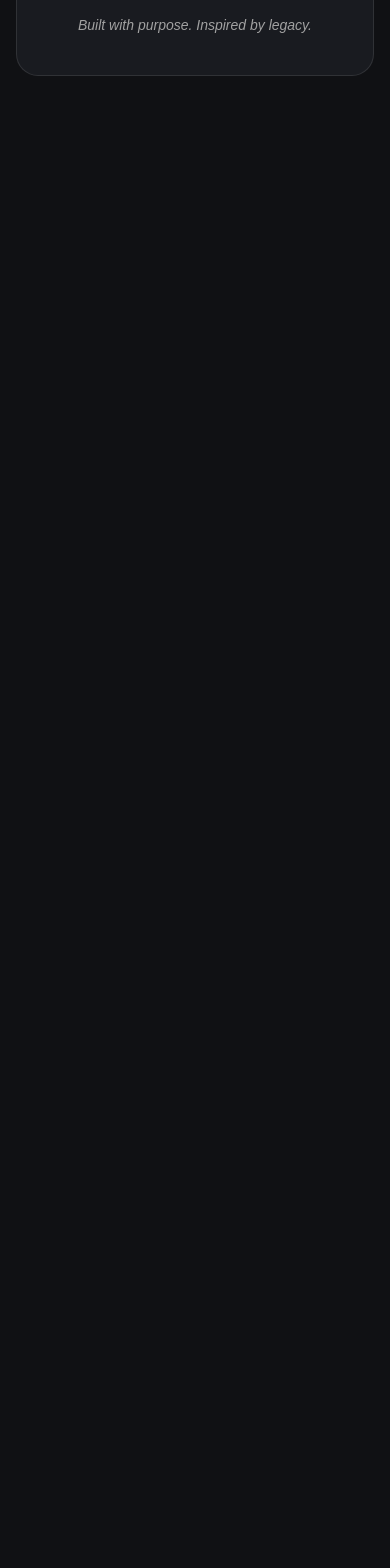
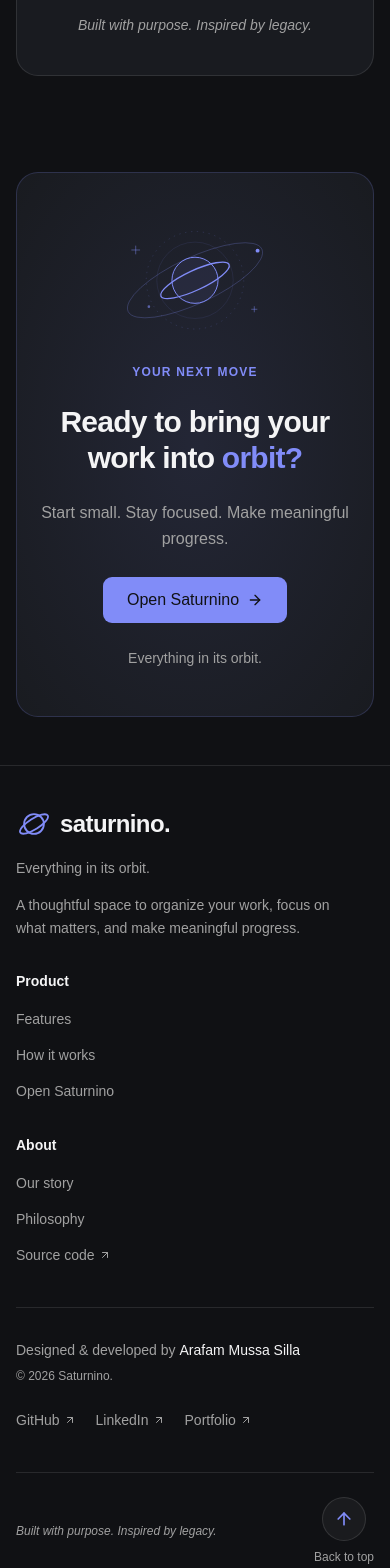
Before and after one commit to arafamdev/saturnino, a React (Vite) app: page / in a window 390 px wide. Shown: the part 6740-8308 px from the top of the page. Before the commit the page ends 6864 px from the top, so only its background shows below. Built offline with nearby package versions, Linux system fonts and the light colour scheme.

Commit message:
feat: add final CTA and responsive public footer

```diff
--- /dev/null
+++ b/src/components/shared/BackToTopButton.jsx
@@ -0,0 +1,38 @@
+import { ArrowUp } from 'lucide-react'
+
+import { Button } from '@/components/ui/button'
+
+function BackToTopButton() {
+  function handleScrollToTop() {
+    const prefersReducedMotion = window.matchMedia(
+      '(prefers-reduced-motion: reduce)',
+    ).matches
+
+    window.scrollTo({
+      top: 0,
+      behavior: prefersReducedMotion ? 'instant' : 'smooth',
+    })
+  }
+
+  return (
+    <div className="flex w-fit flex-col items-center gap-2">
+      <Button
+        type="button"
+        variant="outline"
+        size="icon"
+        className="size-11 rounded-full border-primary/30 text-primary transition-colors hover:border-primary hover:bg-primary/10 hover:text-primary"
+        onClick={handleScrollToTop}
+        aria-label="Back to top"
+        title="Back to top"
+      >
+        <ArrowUp className="size-5" aria-hidden="true" />
+      </Button>
+
+      <span className="text-xs text-muted-foreground" aria-hidden="true">
+        Back to top
+      </span>
+    </div>
+  )
+}
+
+export default BackToTopButton
--- /dev/null
+++ b/src/components/shared/PublicFooter.jsx
@@ -0,0 +1,125 @@
+import { Link } from 'react-router'
+import { ArrowUpRight } from 'lucide-react'
+
+import BackToTopButton from '@/components/shared/BackToTopButton'
+import Logo from '@/components/shared/Logo'
+
+import {
+  footerNavigation,
+  socialLinks,
+} from '@/features/landing/data/footerNavigation'
+
+const footerLinkClassName =
+  'inline-flex w-fit items-center gap-1 rounded-sm text-sm text-muted-foreground transition-colors hover:text-foreground'
+
+function PublicFooter() {
+  const currentYear = new Date().getFullYear()
+
+  return (
+    <footer className="mt-auto border-t">
+      <div className="mx-auto w-full max-w-7xl space-y-10 px-4 py-10 sm:px-6 sm:py-12 lg:px-8">
+        {/* Brand and navigation */}
+        <div className="grid gap-8 sm:grid-cols-2 md:grid-cols-[2fr_1fr_1fr] lg:gap-10">
+          <div className="space-y-4">
+            <Logo />
+
+            <p className="text-sm text-muted-foreground">
+              Everything in its orbit.
+            </p>
+
+            <p className="max-w-xs text-sm leading-relaxed text-muted-foreground">
+              A thoughtful space to organize your work,
+              <br className="hidden md:block" /> focus on what matters,
+              <br className="hidden md:block" /> and make meaningful progress.
+            </p>
+          </div>
+
+          {footerNavigation.map(({ id, title, links }) => (
+            <nav key={id} aria-label={`Footer ${title}`}>
+              <h2 className="mb-4 text-sm font-semibold">{title}</h2>
+
+              <ul className="space-y-3">
+                {links.map(({ label, href, external }) => (
+                  <li key={href}>
+                    {external ? (
+                      <a
+                        href={href}
+                        target="_blank"
+                        rel="noopener noreferrer"
+                        className={footerLinkClassName}
+                      >
+                        {label}
+                        <ArrowUpRight className="size-3" aria-hidden="true" />
+                        <span className="sr-only"> (opens in a new tab)</span>
+                      </a>
+                    ) : href.includes('#') ? (
+                      <a href={href} className={footerLinkClassName}>
+                        {label}
+                      </a>
+                    ) : (
+                      <Link to={href} className={footerLinkClassName}>
+                        {label}
+                      </Link>
+                    )}
+                  </li>
+                ))}
+              </ul>
+            </nav>
+          ))}
+        </div>
+
+        {/* Developer credits */}
+        <div className="flex flex-col gap-6 border-t pt-8 sm:flex-row sm:items-center sm:justify-between">
+          <div className="space-y-2">
+            <p className="text-sm text-muted-foreground">
+              Designed & developed by{' '}
+              <a
+                href="https://arafam.dev"
+                target="_blank"
+                rel="noopener noreferrer"
+                className="font-medium text-foreground transition-colors hover:text-primary"
+              >
+                Arafam Mussa Silla
+                <span className="sr-only"> (opens in a new tab)</span>
+              </a>
+            </p>
+
+            <p className="text-xs text-muted-foreground">
+              © {currentYear} Saturnino.
+            </p>
+          </div>
+
+          <nav aria-label="Developer social links">
+            <ul className="flex flex-wrap items-center gap-5">
+              {socialLinks.map(({ label, href }) => (
+                <li key={href}>
+                  <a
+                    href={href}
+                    target="_blank"
+                    rel="noopener noreferrer"
+                    className={footerLinkClassName}
+                  >
+                    {label}
+                    <ArrowUpRight className="size-3" aria-hidden="true" />
+                    <span className="sr-only"> (opens in a new tab)</span>
+                  </a>
+                </li>
+              ))}
+            </ul>
+          </nav>
+        </div>
+
+        {/* Project signature and back-to-top action */}
+        <div className="flex items-center justify-between gap-4 border-t pt-6">
+          <p className="text-xs text-muted-foreground italic">
+            Built with purpose. Inspired by legacy.
+          </p>
+
+          <BackToTopButton />
+        </div>
+      </div>
+    </footer>
+  )
+}
+
+export default PublicFooter
--- a/src/features/landing/components/FeaturesSection.jsx
+++ b/src/features/landing/components/FeaturesSection.jsx
@@ -7,7 +7,7 @@ function FeaturesSection() {
     <section
       id="features"
       aria-labelledby="features-heading"
-      className="mx-auto w-full max-w-7xl space-y-8 px-4 py-12 sm:space-y-10 sm:px-6 sm:py-16 lg:px-8 lg:py-20"
+      className="mx-auto w-full max-w-7xl scroll-mt-24 space-y-8 px-4 py-12 sm:space-y-10 sm:px-6 sm:py-16 lg:px-8 lg:py-20"
     >
       {/* Section introduction */}
       <div className="mx-auto max-w-2xl space-y-4 text-center">
--- /dev/null
+++ b/src/features/landing/components/FinalCTASection.jsx
@@ -0,0 +1,59 @@
+import { Link } from 'react-router'
+import { ArrowRight } from 'lucide-react'
+
+import { Button } from '@/components/ui/button'
+
+import LegacyIllustration from './illustrations/LegacyIllustration'
+
+function FinalCTASection() {
+  return (
+    <section
+      aria-labelledby="final-cta-heading"
+      className="mx-auto w-full max-w-7xl px-4 py-12 sm:px-6 sm:py-16 lg:px-8 lg:py-20"
+    >
+      <div className="relative overflow-hidden rounded-3xl border border-primary/20 bg-card px-6 py-12 sm:px-12 sm:py-16 lg:py-20">
+        {/* Decorative background glow */}
+        <div
+          className="pointer-events-none absolute inset-0 bg-radial from-primary/10 to-transparent"
+          aria-hidden="true"
+        />
+
+        {/* Call to action */}
+        <div className="relative mx-auto flex max-w-3xl flex-col items-center gap-6 text-center">
+          <div className="w-full max-w-56">
+            <LegacyIllustration />
+          </div>
+
+          <p className="text-xs font-semibold tracking-widest text-primary uppercase">
+            Your next move
+          </p>
+
+          <h2
+            id="final-cta-heading"
+            className="text-3xl font-semibold tracking-tight text-balance sm:text-5xl lg:text-6xl"
+          >
+            Ready to bring your work into{' '}
+            <span className="text-primary">orbit?</span>
+          </h2>
+
+          <p className="max-w-lg text-base leading-relaxed text-muted-foreground sm:text-lg">
+            Start small. Stay focused. Make meaningful progress.
+          </p>
+
+          <Button asChild size="lg" className="h-12 gap-2 px-6 text-base">
+            <Link to="/app">
+              Open Saturnino
+              <ArrowRight aria-hidden="true" />
+            </Link>
+          </Button>
+
+          <p className="text-sm text-muted-foreground">
+            Everything in its orbit.
+          </p>
+        </div>
+      </div>
+    </section>
+  )
+}
+
+export default FinalCTASection
--- a/src/features/landing/components/HowItWorksSection.jsx
+++ b/src/features/landing/components/HowItWorksSection.jsx
@@ -7,7 +7,7 @@ function HowItWorksSection() {
     <section
       id="how-it-works"
       aria-labelledby="how-it-works-heading"
-      className="mx-auto w-full max-w-7xl space-y-10 px-4 py-12 sm:space-y-12 sm:px-6 sm:py-16 lg:px-8 lg:py-20"
+      className="mx-auto w-full max-w-7xl scroll-mt-24 space-y-10 px-4 py-12 sm:space-y-12 sm:px-6 sm:py-16 lg:px-8 lg:py-20"
     >
       {/* Section introduction */}
       <div className="mx-auto max-w-2xl space-y-4 text-center">
--- a/src/features/landing/components/PhilosophySection.jsx
+++ b/src/features/landing/components/PhilosophySection.jsx
@@ -5,7 +5,7 @@ function PhilosophySection() {
     <section
       id="philosophy"
       aria-labelledby="philosophy-heading"
-      className="mx-auto w-full max-w-7xl space-y-8 px-4 py-12 sm:space-y-12 sm:px-6 sm:py-16 lg:px-8 lg:py-20"
+      className="mx-auto w-full max-w-7xl scroll-mt-24 space-y-8 px-4 py-12 sm:space-y-12 sm:px-6 sm:py-16 lg:px-8 lg:py-20"
     >
       {/* Section introduction */}
       <div className="mx-auto max-w-2xl space-y-4 text-center">
--- /dev/null
+++ b/src/features/landing/data/footerNavigation.js
@@ -0,0 +1,54 @@
+export const footerNavigation = [
+  {
+    id: 'product',
+    title: 'Product',
+    links: [
+      {
+        label: 'Features',
+        href: '/#features',
+      },
+      {
+        label: 'How it works',
+        href: '/#how-it-works',
+      },
+      {
+        label: 'Open Saturnino',
+        href: '/app',
+      },
+    ],
+  },
+  {
+    id: 'about',
+    title: 'About',
+    links: [
+      {
+        label: 'Our story',
+        href: '/about',
+      },
+      {
+        label: 'Philosophy',
+        href: '/#philosophy',
+      },
+      {
+        label: 'Source code',
+        href: 'https://github.com/arafamdev/saturnino',
+        external: true,
+      },
+    ],
+  },
+]
+
+export const socialLinks = [
+  {
+    label: 'GitHub',
+    href: 'https://github.com/arafamdev',
+  },
+  {
+    label: 'LinkedIn',
+    href: 'https://www.linkedin.com/in/arafam-mussa-silla-5a7866446/',
+  },
+  {
+    label: 'Portfolio',
+    href: 'https://arafam.dev',
+  },
+]
--- a/src/features/landing/pages/LandingPage.jsx
+++ b/src/features/landing/pages/LandingPage.jsx
@@ -4,6 +4,7 @@ import FeaturesSection from '../components/FeaturesSection'
 import PhilosophySection from '../components/PhilosophySection'
 import HowItWorksSection from '../components/HowItWorksSection'
 import OurStorySection from '../components/OurStorySection'
+import FinalCTASection from '../components/FinalCTASection'
 
 function LandingPage() {
   return (
@@ -14,6 +15,7 @@ function LandingPage() {
       <PhilosophySection />
       <HowItWorksSection />
       <OurStorySection />
+      <FinalCTASection />
     </>
   )
 }
--- a/src/layouts/PublicLayout.jsx
+++ b/src/layouts/PublicLayout.jsx
@@ -1,5 +1,6 @@
 import { Outlet } from 'react-router'
 
+import PublicFooter from '@/components/shared/PublicFooter'
 import LandingHeader from '@/features/landing/components/LandingHeader'
 
 function PublicLayout() {
@@ -10,6 +11,8 @@ function PublicLayout() {
       <main className="flex flex-1 flex-col">
         <Outlet />
       </main>
+
+      <PublicFooter />
     </div>
   )
 }
```
Also changed, not shown: src/features/landing/components/HeroSection.jsx (+8 -2 lines), 2 other files (tests, documents, lock files or other folders).
